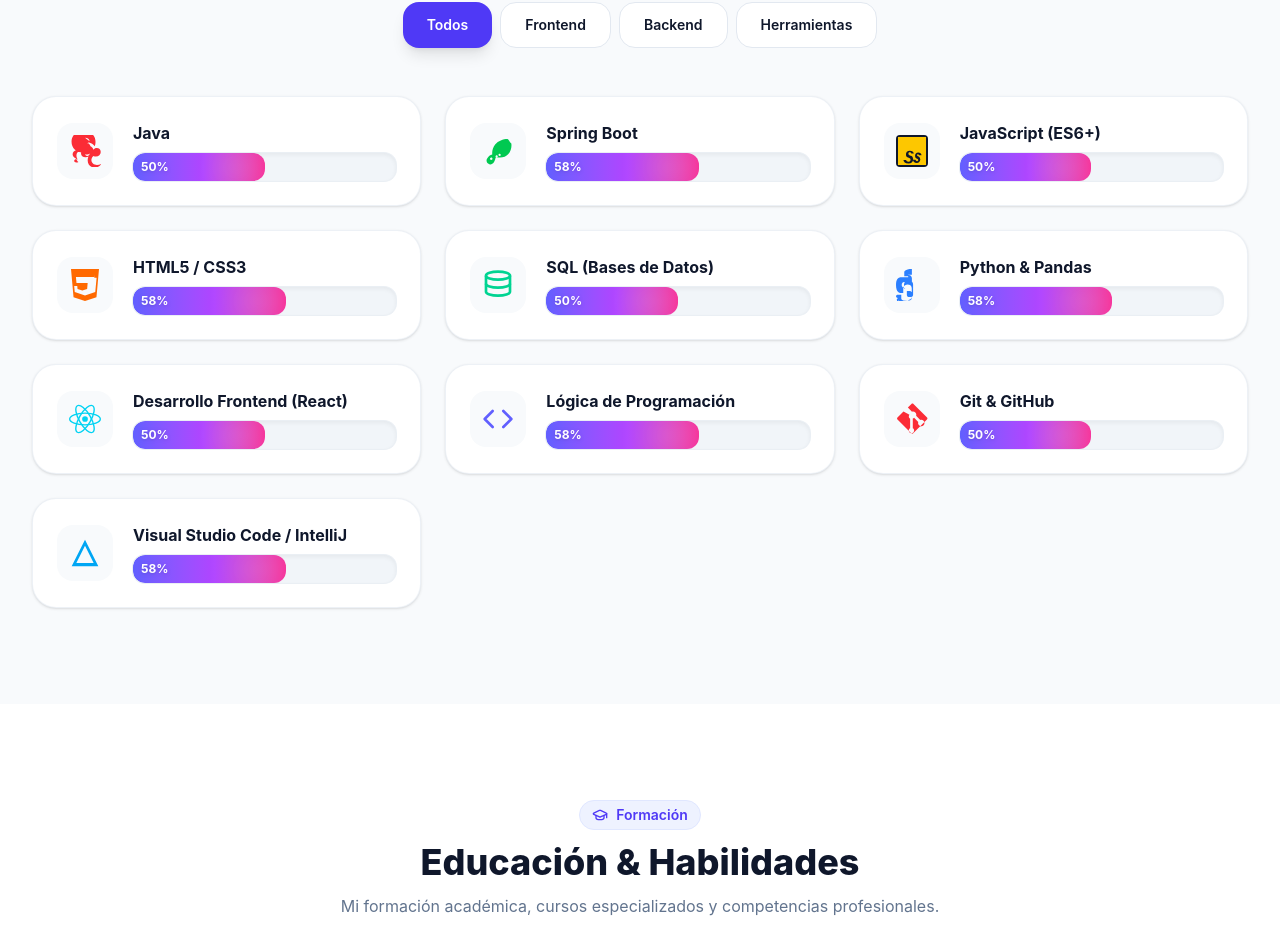
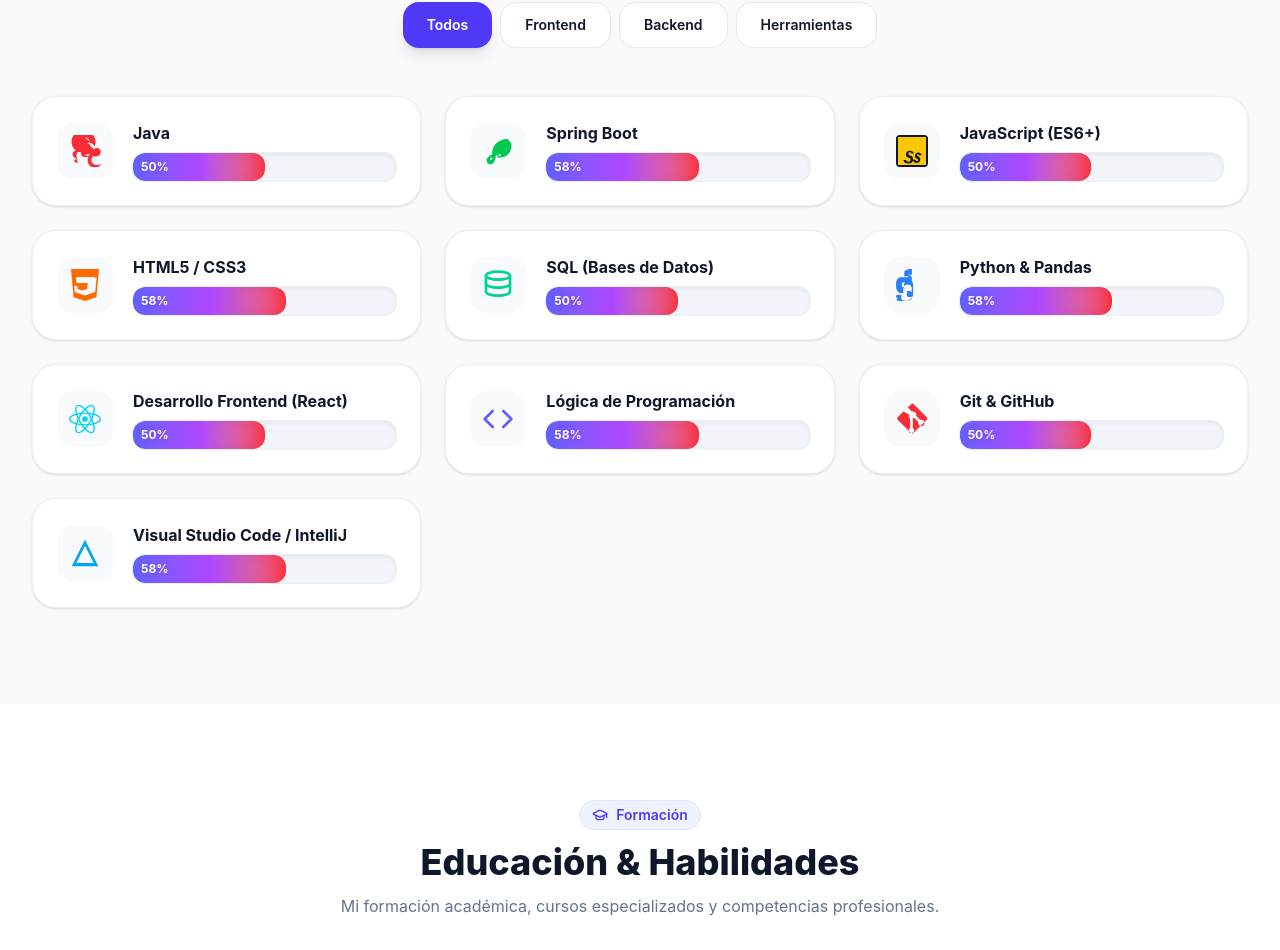
Before and after one commit to alejo-software-lab/hoja-de-vida-react, a React (Vite) app: page / in a window 1280 px wide. Shown: the part 2258-3208 px from the top of the page. Built offline with nearby package versions, Linux system fonts and the light colour scheme.

Commit message:
Cambia color rosa de las barras por rojo

```diff
--- a/src/components/Skills.jsx
+++ b/src/components/Skills.jsx
@@ -189,7 +189,7 @@ const Skills = () => {
                   <div className="w-full h-7 bg-slate-100 dark:bg-slate-900 rounded-xl overflow-hidden relative shadow-inner ring-1 ring-slate-200/70 dark:ring-slate-800/70">
                     {/* Progress Bar Fill */}
                     <div
-                      className="h-full bg-gradient-to-r from-indigo-500 via-purple-500 to-pink-500 rounded-xl transition-all duration-1000 ease-out relative"
+                      className="h-full bg-gradient-to-r from-indigo-500 via-purple-500 to-red-500 rounded-xl transition-all duration-1000 ease-out relative"
                       style={{ width: `${skill.level}%` }}
                     >
                       <span className="absolute inset-y-0 left-2 flex items-center text-white text-xs font-bold drop-shadow">
```
